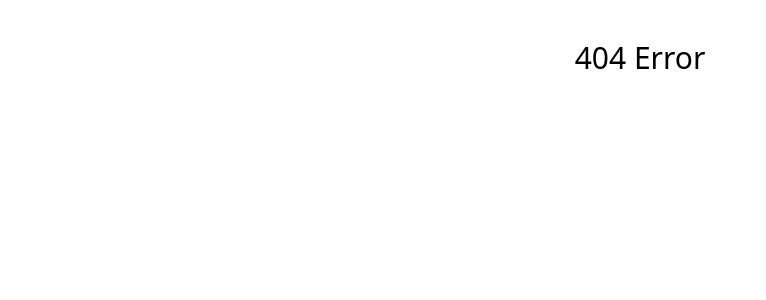
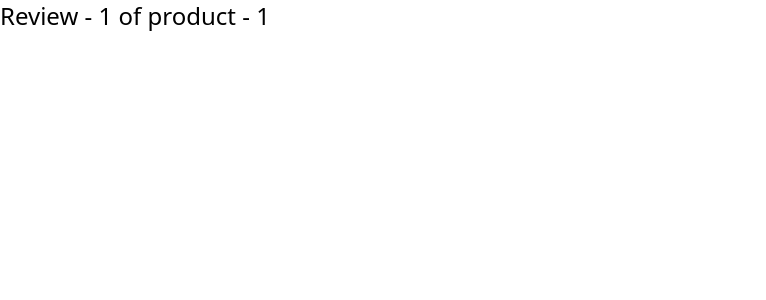
Before and after one commit to Mojahid213/next-beginner, a Next.js app: page /product/1/review/1 in a window 1280 px wide. Before the commit this address had no page. Shown: the top 300 px of the page, without its empty margins (0-766 px from the left). Built offline with nearby package versions, Linux system fonts and the light colour scheme.

Commit message:
nested dynamic routes

```diff
--- a/pages/product/[id].js
+++ b/pages/product/[productId]/index.js
@@ -6,7 +6,7 @@ export default function ProductId() {
   return (
     <div>
       <h1 className="text-xl text-center">Product Details</h1>
-      <h1 className="text-xl text-center">Product - {query.id}</h1>
+      <h1 className="text-xl text-center">Product - {query.productId}</h1>
     </div>
   );
 }
--- /dev/null
+++ b/pages/product/[productId]/review/[reviewId].js
@@ -0,0 +1,11 @@
+import { useRouter } from "next/router";
+
+export default function Review() {
+  const router = useRouter();
+  const { productId, reviewId } = router.query;
+  return (
+    <h1 className="text-2xl">
+      Review - {reviewId} of product - {productId}
+    </h1>
+  );
+}
```
